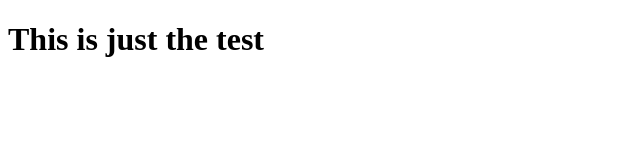
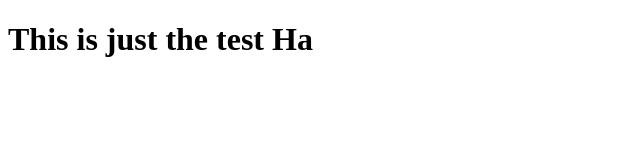
Before and after one commit to redner19/Template, a plain HTML site: page index.html in a window 1280 px wide. Shown: the full height of the page, 0-640 px from the left. Drawn offline with Linux system fonts and the light colour scheme.

Commit message:
Update index.html

```diff
--- a/index.html
+++ b/index.html
@@ -7,6 +7,6 @@
     <title>Hello this is test</title>
 </head>
 <body>
-    <h1>This is just the test</h1>
+    <h1>This is just the test Ha</h1>
 </body>
 </html>
```
